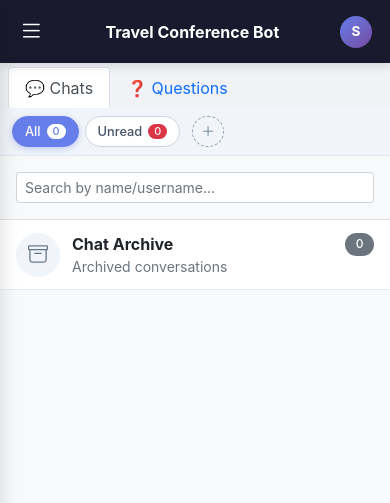
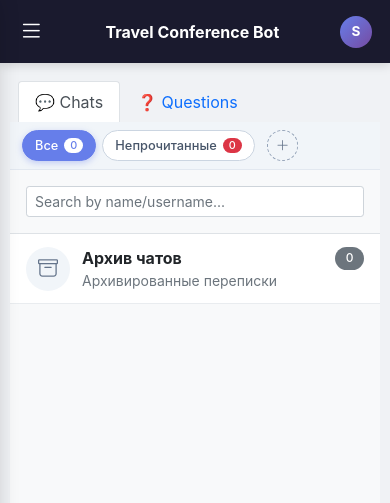
Before and after one commit to N1-CK/TravelConferenceBot, a Flask app: template admin/templates/user_chats.html in a window 390 px wide. Shown: the top 503 px of the page. Run offline with Flask 3, Linux system fonts and the light colour scheme; the visitor is signed in with stand-in values (Sample User, id 1); the template is opened without the code that fills it: most values are stand-ins (such as "Sample title", 1, 10 or a date in 2020); data that the repository does not hold is empty; some libraries are stand-ins or nearby versions.

Commit message:
- some fixes

```diff
--- a/admin/templates/travel_panel.html
+++ b/admin/templates/travel_panel.html
@@ -432,7 +432,7 @@
                             </td>
 
                             <!-- Created At (Desktop) -->
-                            <td class="col-secondary">{{ req.created_at.strftime('%d.%m.%Y %H:%M') if req.created_at else '-' }}</td>
+                            <td class="col-secondary" data-order="{{ req.created_at.strftime('%Y-%m-%d %H:%M:%S') if req.created_at else '' }}">{{ req.created_at.strftime('%d.%m.%Y %H:%M') if req.created_at else '-' }}</td>
 
                             <!-- Actions -->
                             <td class="col-actions">
@@ -750,7 +750,7 @@
                 url: `//cdn.datatables.net/plug-ins/1.11.5/i18n/${lang === 'ru' ? 'ru' : 'en-GB'}.json`
             },
             pageLength: 25,
-            order: [[0, 'desc']]
+            order: [[9, 'desc']]
         });
     }
 
--- a/admin/templates/user_chats.html
+++ b/admin/templates/user_chats.html
@@ -1,5 +1,4 @@
 {% extends "base.html" %}
-{% block body_class %}chat-page{% endblock %}
 
 {% block title %}{{ get_text('user_chats') }}{% endblock %}
 
@@ -7,7 +6,7 @@
 <style>
     /* Десктопная разметка */
     .chat-container { display: flex; height: calc(100vh - 150px); background: white; border-radius: 16px; overflow: hidden; box-shadow: 0 5px 15px rgba(0,0,0,0.08); position: relative; }
-    .chat-sidebar { width: min(340px, 40%); flex-shrink: 0; border-right: 1px solid #dee2e6; overflow-y: auto; background: #f8f9fa; display: flex; flex-direction: column; }
+    .chat-sidebar { width: 340px; border-right: 1px solid #dee2e6; overflow-y: auto; background: #f8f9fa; display: flex; flex-direction: column; }
     .chat-main { flex: 1; display: flex; flex-direction: column; min-width: 0; overflow: hidden; background: white; }
     .chat-header { padding: 12px 20px; border-bottom: 1px solid #dee2e6; background: white; display: flex; align-items: center; justify-content: space-between; }
     .chat-messages { flex: 1; overflow-y: auto; overflow-x: hidden; padding: 20px; background: #f8f9fa; }
@@ -331,27 +330,13 @@
     }
 
     /* Адаптив для смартфонов */
-    @media (max-width: 991.98px) {
+    @media (max-width: 768px) {
         /* Общая высота страницы — dynamic viewport */
-        html, body.chat-page {
+        html, body {
+            height: 100dvh !important;
+            max-height: 100dvh !important;
             overflow: hidden !important;
             margin: 0 !important;
-            padding: 0 !important;
-        }
-        body.chat-page {
-            display: flex;
-            flex-direction: column;
-            height: var(--chat-viewport-height, 100dvh) !important;
-            max-height: var(--chat-viewport-height, 100dvh) !important;
-        }
-        body.chat-page .mobile-header { flex-shrink: 0; }
-        body.chat-page > .container-fluid { flex: 1 1 auto; min-height: 0; }
-        body.chat-page > .container-fluid > .row { height: 100%; }
-        body.chat-page .main-content {
-            display: flex;
-            flex-direction: column;
-            min-height: 0 !important;
-            height: 100%;
             padding: 0 !important;
         }
 
@@ -371,9 +356,8 @@
         #chatsTab {
             display: flex !important;
             flex-direction: column !important;
-            flex: 1 1 auto;
-            height: auto !important;
-            max-height: none !important;
+            height: calc(100dvh - 56px - 44px) !important;
+            max-height: calc(100dvh - 56px - 44px) !important;
             min-height: 0 !important;
             overflow: hidden !important;
         }
@@ -537,11 +509,11 @@
         <div class="chat-sidebar" id="chatSidebar">
             <div class="telegram-folders-bar" id="foldersBar">
                 <div class="folder-pill active" data-folder="all" onclick="selectFolder('all')">
-                    <span>{{ get_text('all_folders') }}</span>
+                    <span>Все</span>
                     <span class="badge bg-secondary" id="count-all">0</span>
                 </div>
                 <div class="folder-pill" data-folder="unread" onclick="selectFolder('unread')">
-                    <span>{{ get_text('unread_folders') }}</span>
+                    <span>Непрочитанные</span>
                     <span class="badge bg-danger" id="count-unread">0</span>
                 </div>
 
@@ -554,16 +526,16 @@
                     {% endfor %}
                 </div>
 
-                <button type="button" class="btn-add-folder" onclick="openCreateFolderModal()" title="{{ get_text('create_new_folder') }}">
+                <button type="button" class="btn-add-folder" onclick="openCreateFolderModal()" title="Создать новую папку">
                     <i class="bi bi-plus-lg"></i>
                 </button>
             </div>
 
             <div id="archiveViewHeader" class="archive-view-header" style="display: none;">
-                <span class="archive-back-btn" onclick="exitArchiveMode()" title="{{ get_text('back_to_all_chats') }}">
+                <span class="archive-back-btn" onclick="exitArchiveMode()" title="Вернуться ко всем чатам">
                     <i class="bi bi-arrow-left"></i>
                 </span>
-                <span>{{ get_text('archive_header') }}</span>
+                <span>Архив чатов</span>
             </div>
 
             <div class="p-3 border-bottom">
@@ -576,10 +548,10 @@
                 </div>
                 <div class="flex-grow-1" style="min-width: 0;">
                     <div class="d-flex justify-content-between align-items-center">
-                        <strong>{{ get_text('archive_header') }}</strong>
+                        <strong>Архив чатов</strong>
                         <span class="badge bg-secondary rounded-pill" id="archiveTotalCount">0</span>
                     </div>
-                    <small class="text-muted text-truncate d-block">{{ get_text('archive_desc') }}</small>
+                    <small class="text-muted text-truncate d-block">Архивированные переписки</small>
                 </div>
             </div>
 
@@ -616,7 +588,7 @@
         <div class="chat-main" id="chatMain">
             <div class="chat-header" id="chatHeader">
                 <div class="d-flex align-items-center" style="min-width: 0;">
-                    <button type="button" class="mobile-chat-back-btn" onclick="event.stopPropagation(); backToChatsList();" title="{{ get_text('back_to_chats') }}">
+                    <button type="button" class="mobile-chat-back-btn" onclick="event.stopPropagation(); backToChatsList();" title="Назад к чатам">
                         <i class="bi bi-arrow-left"></i>
                     </button>
                     <div class="conversation-avatar me-3" style="width: 38px; height: 38px; font-size: 1rem;">?</div>
@@ -626,8 +598,8 @@
                     </div>
                 </div>
                 <div class="d-flex align-items-center gap-2">
-                    <button type="button" class="btn btn-sm btn-outline-primary" id="btnManageChatFolders" style="display: none;" onclick="openChatFoldersModal()" title="{{ get_text('manage_chat_folders') }}">
-                        <i class="bi bi-folder-plus me-1"></i> <span class="d-none d-md-inline">{{ get_text('folders') }}</span>
+                    <button type="button" class="btn btn-sm btn-outline-primary" id="btnManageChatFolders" style="display: none;" onclick="openChatFoldersModal()" title="Настроить папки чата">
+                        <i class="bi bi-folder-plus me-1"></i> <span class="d-none d-md-inline">Папки</span>
                     </button>
                     <button type="button" class="btn btn-sm btn-outline-secondary rounded-circle" onclick="currentUserId && showUserCard(currentUserId)" title="{{ get_text('user_details') }}">
                         <i class="bi bi-info-lg"></i>
@@ -838,15 +811,15 @@
     <div class="modal-dialog modal-dialog-centered modal-sm">
         <div class="modal-content">
             <div class="modal-header py-2">
-                <h6 class="modal-title">{{ get_text('chat_folders_title') }}</h6>
+                <h6 class="modal-title">Папки чата</h6>
                 <button type="button" class="btn-close" data-bs-dismiss="modal"></button>
             </div>
             <div class="modal-body">
-                <div class="text-muted small mb-2">{{ get_text('chat_folders_select_hint') }}</div>
+                <div class="text-muted small mb-2">Выберите, в каких ваших папках будет находиться этот пользователь:</div>
                 <div id="chatFoldersCheckboxesList"></div>
             </div>
             <div class="modal-footer py-2">
-                <button type="button" class="btn btn-sm btn-primary w-100" data-bs-dismiss="modal">{{ get_text('done_btn') }}</button>
+                <button type="button" class="btn btn-sm btn-primary w-100" data-bs-dismiss="modal">Готово</button>
             </div>
         </div>
     </div>
@@ -854,13 +827,13 @@
 
 <div id="chatContextMenu" class="chat-context-menu">
     <div class="chat-context-menu-item" id="ctxToggleUnread" onclick="executeContextAction('unread')">
-        <i class="bi bi-envelope"></i> <span>{{ get_text('mark_as_unread') }}</span>
+        <i class="bi bi-envelope"></i> <span>Пометить как непрочитанное</span>
     </div>
     <div class="chat-context-menu-item" id="ctxToggleArchive" onclick="executeContextAction('archive')">
-        <i class="bi bi-archive"></i> <span>{{ get_text('to_archive') }}</span>
+        <i class="bi bi-archive"></i> <span>В архив</span>
     </div>
     <div class="chat-context-menu-item" id="ctxToggleMute" onclick="executeContextAction('mute')">
-        <i class="bi bi-bell-slash"></i> <span>{{ get_text('mute_notifications') }}</span>
+        <i class="bi bi-bell-slash"></i> <span>Отключить уведомления</span>
     </div>
 </div>
 {% endblock %}
@@ -900,16 +873,7 @@
         statusPaid: "{{ get_text('status_paid') }}",
         flightsPurchased: "{{ get_text('flights_purchased') }}",
         perDiemCard: "{{ get_text('per_diem_card') }}",
-        perDiemCrypto: "{{ get_text('per_diem_crypto') }}",
-        markAsRead: "{{ get_text('mark_as_read') }}",
-        markAsUnread: "{{ get_text('mark_as_unread') }}",
-        toArchive: "{{ get_text('to_archive') }}",
-        unarchive: "{{ get_text('unarchive') }}",
-        muteNotifications: "{{ get_text('mute_notifications') }}",
-        unmuteNotifications: "{{ get_text('unmute_notifications') }}",
-        confirmDeleteFolder: "{{ get_text('confirm_delete_folder') }}",
-        errorCreateFolder: "{{ get_text('error_create_folder') }}",
-        noFoldersHint: "{{ get_text('no_folders_hint') }}"
+        perDiemCrypto: "{{ get_text('per_diem_crypto') }}"
     };
 
     let currentUserId = null;
@@ -962,23 +926,26 @@
         const item = document.querySelector(`.conversation-item[data-user-id="${userId}"]`);
         if (!item) return;
 
+        const isUnread = parseInt(item.getAttribute('data-unread') || '0', 10) > 0;
+        const isArchived = item.getAttribute('data-archived') === '1';
+
         const unreadLabel = document.querySelector('#ctxToggleUnread span');
         const unreadIcon = document.querySelector('#ctxToggleUnread i');
         if (isUnread) {
-            unreadLabel.textContent = locales.markAsRead;
+            unreadLabel.textContent = 'Пометить как прочитанное';
             unreadIcon.className = 'bi bi-envelope-open';
         } else {
-            unreadLabel.textContent = locales.markAsUnread;
+            unreadLabel.textContent = 'Пометить как непрочитанное';
             unreadIcon.className = 'bi bi-envelope';
         }
 
         const archiveLabel = document.querySelector('#ctxToggleArchive span');
         const archiveIcon = document.querySelector('#ctxToggleArchive i');
         if (isArchived) {
-            archiveLabel.textContent = locales.unarchive;
+            archiveLabel.textContent = 'Разархивировать';
             archiveIcon.className = 'bi bi-arrow-up-right-circle';
         } else {
-            archiveLabel.textContent = locales.toArchive;
+            archiveLabel.textContent = 'В архив';
             archiveIcon.className = 'bi bi-archive';
         }
 
@@ -986,7 +953,7 @@
         const muteLabel = document.querySelector('#ctxToggleMute span');
         const muteIcon = document.querySelector('#ctxToggleMute i');
         if (muteLabel && muteIcon) {
-            muteLabel.textContent = isMuted ? locales.unmuteNotifications : locales.muteNotifications;
+            muteLabel.textContent = isMuted ? 'Включить уведомления' : 'Отключить уведомления';
             muteIcon.className = isMuted ? 'bi bi-bell' : 'bi bi-bell-slash';
         }
 
@@ -1189,8 +1156,7 @@
 
     function handleFolderContextMenu(event, folderId, folderName) {
         event.preventDefault();
-        const confirmMsg = locales.confirmDeleteFolder.replace('{}', folderName);
-        if (confirm(confirmMsg)) {
+        if (confirm(`Удалить папку "${folderName}"? Сами диалоги удалены не будут.`)) {
             fetch(`/api/folders/${folderId}`, { method: 'DELETE' })
                 .then(r => r.json())
                 .then(() => {
@@ -1205,7 +1171,7 @@
         if (!currentUserId) return;
         const listDiv = document.getElementById('chatFoldersCheckboxesList');
         if (!managerFoldersCache.length) {
-            listDiv.innerHTML = `<div class="text-muted small">${locales.noFoldersHint}</div>`;
+            listDiv.innerHTML = '<div class="text-muted small">У вас пока нет папок. Создайте их кнопкой "+" в панели над чатами.</div>';
             new bootstrap.Modal(document.getElementById('chatFoldersModal')).show();
             return;
         }
@@ -1994,12 +1960,8 @@
     }
 
     function switchTab(tab) {
-        const chats = document.getElementById('chatsTab');
-        const questions = document.getElementById('questionsTab');
-        chats.classList.toggle('is-hidden', tab !== 'chats');
-        questions.classList.toggle('is-hidden', tab !== 'questions');
-        chats.style.display = (tab === 'chats') ? '' : 'none';
-        questions.style.display = (tab === 'questions') ? 'block' : 'none';
+        document.getElementById('chatsTab').style.display = (tab === 'chats') ? 'block' : 'none';
+        document.getElementById('questionsTab').style.display = (tab === 'questions') ? 'block' : 'none';
 
         document.querySelectorAll('#chatTabs .nav-link').forEach(btn => {
             btn.classList.toggle('active', btn.getAttribute('data-tab') === tab);
@@ -2177,20 +2139,23 @@
     if (window.visualViewport) {
         const vv = window.visualViewport;
         const applyKeyboardFix = () => {
-            const isMobile = window.matchMedia('(max-width: 991.98px)').matches;
-            if (!isMobile) {
-                document.body.style.removeProperty('--chat-viewport-height');
-                return;
-            }
-            document.body.style.setProperty('--chat-viewport-height', vv.height + 'px');
-            if (window.innerHeight - vv.height - vv.offsetTop > 50) {
+            const isMobile = window.matchMedia('(max-width: 768px)').matches;
+            if (!isMobile) return;
+            const keyboardHeight = Math.max(0, window.innerHeight - vv.height - vv.offsetTop);
+            document.documentElement.style.setProperty('--kb-height', keyboardHeight + 'px');
+            if (keyboardHeight > 50) {
+                document.querySelectorAll('.chat-input').forEach(el => {
+                    el.style.paddingBottom = `calc(10px + ${keyboardHeight}px + env(safe-area-inset-bottom, 0px))`;
+                });
                 scrollToBottomForce(false);
+            } else {
+                document.querySelectorAll('.chat-input').forEach(el => {
+                    el.style.paddingBottom = '';
+                });
             }
         };
         vv.addEventListener('resize', applyKeyboardFix);
         vv.addEventListener('scroll', applyKeyboardFix);
-        window.addEventListener('resize', applyKeyboardFix);
-        applyKeyboardFix();
     }
 </script>
 
```
Also changed, not shown: other parts of admin/templates/user_chats.html (+7 -18 lines).
